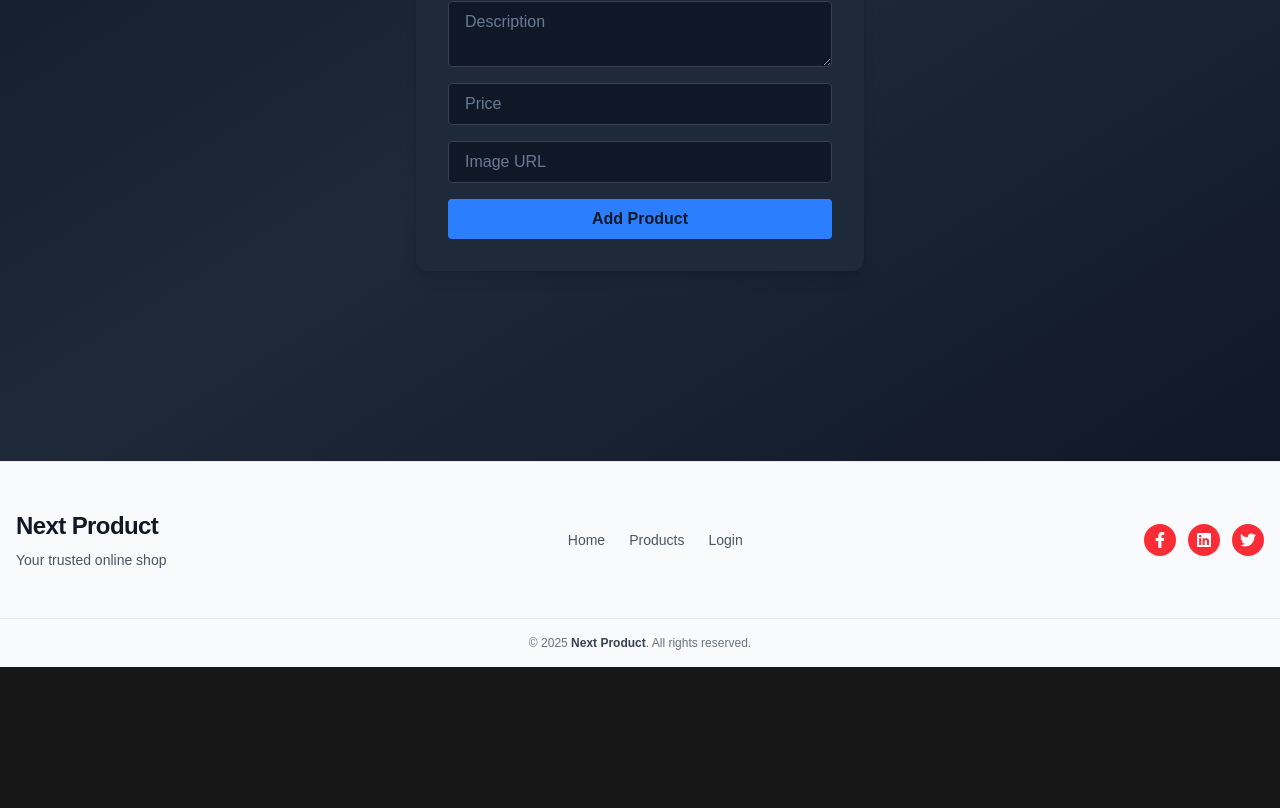
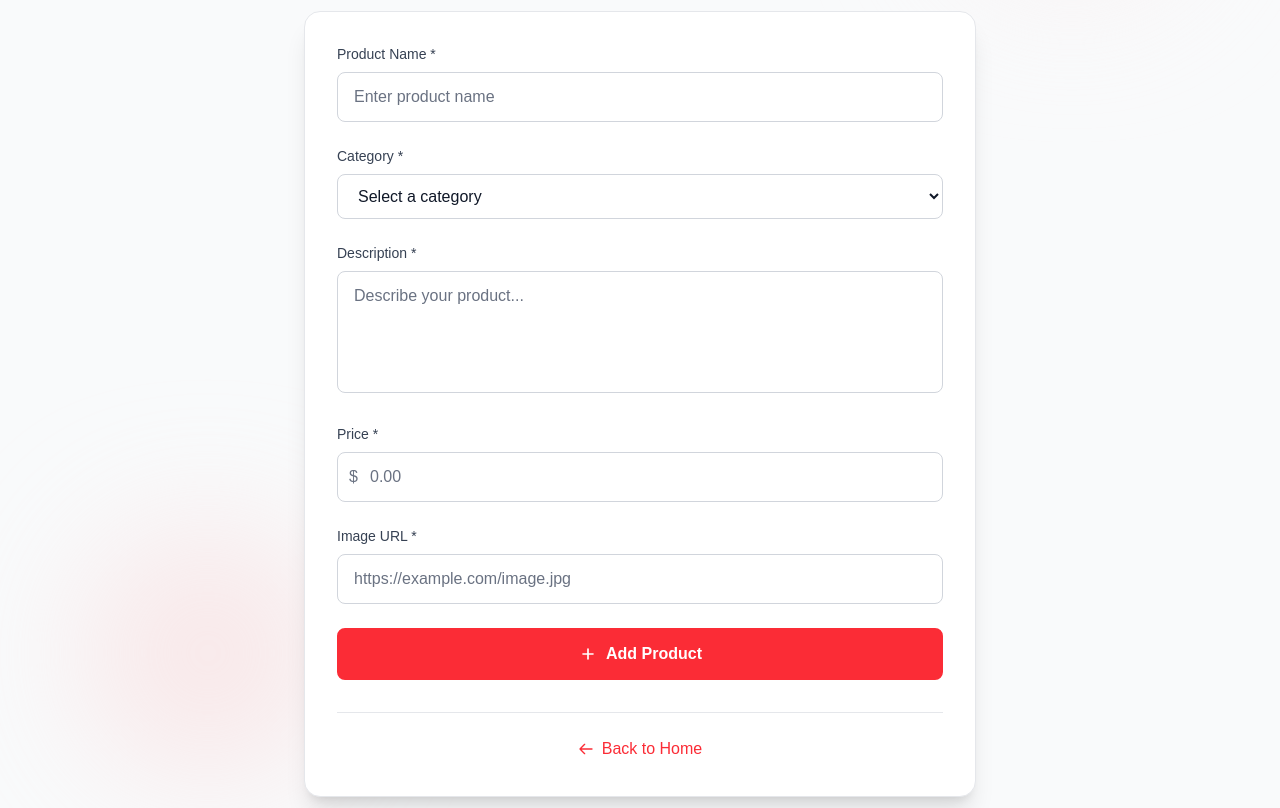
Before and after one commit to omarfaruk-dev/nextjs-app, a Next.js app: page /dashboard/add-product in a window 1280 px wide. Shown: the part 412-1220 px from the top of the page. Before the commit the page ends 1079 px from the top, so only its background shows below. Built offline with nearby package versions, Linux system fonts and the light colour scheme; no server answers; sample sign-in values are in the browser's storage.

Commit message:
add product page modified

```diff
--- a/src/app/dashboard/add-product/page.jsx
+++ b/src/app/dashboard/add-product/page.jsx
@@ -11,7 +11,8 @@ export default function AddProductPage() {
     name: "",
     description: "",
     price: "",
-    image: ""
+    image: "",
+    category: ""
   });
   const [loading, setLoading] = useState(false);
 
@@ -21,7 +22,15 @@ export default function AddProductPage() {
     }
   }, [status, router]);
 
-  if (status === "loading") return <div className="text-center py-12">Loading...</div>;
+  if (status === "loading") return (
+    <div className="min-h-screen bg-white flex items-center justify-center">
+      <div className="text-center">
+        <div className="animate-spin rounded-full h-12 w-12 border-b-2 border-red-500 mx-auto mb-4"></div>
+        <p className="text-gray-600">Loading...</p>
+      </div>
+    </div>
+  );
+
   if (!session) return null;
 
   const handleChange = e => {
@@ -45,7 +54,7 @@ export default function AddProductPage() {
     });
     setLoading(false);
     if (res.ok) {
-      setForm({ name: "", description: "", price: "", image: "" });
+      setForm({ name: "", description: "", price: "", image: "", category: "" });
       toast.success("Product added successfully!");
     } else {
       toast.error("Failed to add product.");
@@ -53,19 +62,164 @@ export default function AddProductPage() {
   };
 
   return (
-    <div className="min-h-screen flex flex-col items-center justify-center bg-gradient-to-br from-gray-900 via-gray-800 to-gray-900 text-blue-300 px-4">
-      <Toaster position="top-center" />
-      <div className="bg-gray-800 rounded-xl shadow-lg p-8 w-full max-w-md flex flex-col items-center">
-        <h1 className="text-3xl font-extrabold mb-6 text-blue-300">Add Product</h1>
-        <form className="w-full flex flex-col gap-4" onSubmit={handleSubmit}>
-          <input name="name" value={form.name} onChange={handleChange} placeholder="Product Name" required className="w-full px-4 py-2 rounded bg-gray-900 text-blue-200 border border-gray-700 focus:outline-none focus:ring-2 focus:ring-blue-500" />
-          <textarea name="description" value={form.description} onChange={handleChange} placeholder="Description" required className="w-full px-4 py-2 rounded bg-gray-900 text-blue-200 border border-gray-700 focus:outline-none focus:ring-2 focus:ring-blue-500" />
-          <input type="number" name="price" value={form.price} onChange={handleChange} placeholder="Price" required className="w-full px-4 py-2 rounded bg-gray-900 text-blue-200 border border-gray-700 focus:outline-none focus:ring-2 focus:ring-blue-500" />
-          <input name="image" value={form.image} onChange={handleChange} placeholder="Image URL" required className="w-full px-4 py-2 rounded bg-gray-900 text-blue-200 border border-gray-700 focus:outline-none focus:ring-2 focus:ring-blue-500" />
-          <button type="submit" disabled={loading} className="w-full py-2 rounded bg-blue-500 text-gray-900 font-bold hover:bg-blue-400 transition-colors">
-            {loading ? "Adding..." : "Add Product"}
-          </button>
-        </form>
+    <div className="min-h-screen bg-gray-50 relative overflow-hidden">
+      {/* Background decorative elements */}
+      <div className="absolute inset-0">
+        <div className="absolute top-20 right-20 w-64 h-64 bg-red-50 rounded-full mix-blend-multiply filter blur-3xl opacity-60"></div>
+        <div className="absolute bottom-20 left-20 w-64 h-64 bg-red-100 rounded-full mix-blend-multiply filter blur-3xl opacity-60"></div>
+      </div>
+
+      <div className="relative z-10 flex flex-col items-center justify-center min-h-screen px-4 py-16">
+        <Toaster position="top-center" />
+
+        {/* Page Header */}
+        <div className="text-center mb-12">
+          <div className="inline-flex items-center px-4 py-2 bg-red-50 border border-red-200 rounded-full text-red-600 text-sm font-medium mb-6">
+            <span className="w-2 h-2 bg-red-500 rounded-full mr-2"></span>
+            Dashboard
+          </div>
+          <h1 className="text-4xl lg:text-5xl font-bold text-gray-900 mb-6">
+            Add New
+            <span className="block text-transparent bg-clip-text bg-gradient-to-r from-red-500 to-red-700">
+              Product
+            </span>
+          </h1>
+          <p className="text-xl text-gray-600 max-w-2xl mx-auto">
+            Create and add new products to your store. Fill in the details below to get started.
+          </p>
+        </div>
+
+        {/* Form Container */}
+        <div className="bg-white rounded-2xl shadow-xl border border-gray-200 p-8 w-full max-w-2xl">
+          <form className="w-full space-y-6" onSubmit={handleSubmit}>
+            {/* Product Name */}
+            <div>
+              <label htmlFor="name" className="block text-sm font-medium text-gray-700 mb-2">
+                Product Name *
+              </label>
+              <input
+                id="name"
+                name="name"
+                value={form.name}
+                onChange={handleChange}
+                placeholder="Enter product name"
+                required
+                className="w-full px-4 py-3 rounded-lg border border-gray-300 focus:outline-none focus:ring-2 focus:ring-red-500 focus:border-red-500 text-gray-900 placeholder-gray-500 transition-all duration-200"
+              />
+            </div>
+
+            {/* Category */}
+            <div>
+              <label htmlFor="category" className="block text-sm font-medium text-gray-700 mb-2">
+                Category *
+              </label>
+              <select
+                id="category"
+                name="category"
+                value={form.category}
+                onChange={handleChange}
+                required
+                className="w-full px-4 py-3 rounded-lg border border-gray-300 focus:outline-none focus:ring-2 focus:ring-red-500 focus:border-red-500 text-gray-900 bg-white transition-all duration-200"
+              >
+                <option value="">Select a category</option>
+                <option value="Electronics">Electronics</option>
+                <option value="Sports">Sports</option>
+                <option value="Books">Books</option>
+                <option value="Automotive">Automotive</option>
+                <option value="Toys & Games">Toys & Games</option>
+              </select>
+            </div>
+
+            {/* Description */}
+            <div>
+              <label htmlFor="description" className="block text-sm font-medium text-gray-700 mb-2">
+                Description *
+              </label>
+              <textarea
+                id="description"
+                name="description"
+                value={form.description}
+                onChange={handleChange}
+                placeholder="Describe your product..."
+                required
+                rows={4}
+                className="w-full px-4 py-3 rounded-lg border border-gray-300 focus:outline-none focus:ring-2 focus:ring-red-500 focus:border-red-500 text-gray-900 placeholder-gray-500 resize-none transition-all duration-200"
+              />
+            </div>
+
+            {/* Price */}
+            <div>
+              <label htmlFor="price" className="block text-sm font-medium text-gray-700 mb-2">
+                Price *
+              </label>
+              <div className="relative">
+                <span className="absolute left-3 top-1/2 transform -translate-y-1/2 text-gray-500">$</span>
+                <input
+                  id="price"
+                  type="number"
+                  name="price"
+                  value={form.price}
+                  onChange={handleChange}
+                  placeholder="0.00"
+                  required
+                  min="0"
+                  step="0.01"
+                  className="w-full pl-8 pr-4 py-3 rounded-lg border border-gray-300 focus:outline-none focus:ring-2 focus:ring-red-500 focus:border-red-500 text-gray-900 placeholder-gray-500 transition-all duration-200"
+                />
+              </div>
+            </div>
+
+            {/* Image URL */}
+            <div>
+              <label htmlFor="image" className="block text-sm font-medium text-gray-700 mb-2">
+                Image URL *
+              </label>
+              <input
+                id="image"
+                name="image"
+                value={form.image}
+                onChange={handleChange}
+                placeholder="https://example.com/image.jpg"
+                required
+                className="w-full px-4 py-3 rounded-lg border border-gray-300 focus:outline-none focus:ring-2 focus:ring-red-500 focus:border-red-500 text-gray-900 placeholder-gray-500 transition-all duration-200"
+              />
+            </div>
+
+            {/* Submit Button */}
+            <button
+              type="submit"
+              disabled={loading}
+              className="w-full bg-red-500 border-2 border-red-500 text-white font-semibold py-3 px-6 rounded-lg hover:bg-red-600 hover:border-red-600 transition-all duration-200 focus:outline-none focus:ring-2 focus:ring-red-500 focus:ring-opacity-50 disabled:bg-red-400 disabled:border-red-400 disabled:cursor-not-allowed"
+            >
+              {loading ? (
+                <div className="flex items-center justify-center">
+                  <div className="animate-spin rounded-full h-5 w-5 border-b-2 border-white mr-2"></div>
+                  Adding Product...
+                </div>
+              ) : (
+                <div className="flex items-center justify-center">
+                  <svg className="w-5 h-5 mr-2" fill="none" stroke="currentColor" viewBox="0 0 24 24">
+                    <path strokeLinecap="round" strokeLinejoin="round" strokeWidth={2} d="M12 6v6m0 0v6m0-6h6m-6 0H6" />
+                  </svg>
+                  Add Product
+                </div>
+              )}
+            </button>
+          </form>
+
+          {/* Back to Dashboard */}
+          <div className="text-center mt-8 pt-6 border-t border-gray-200">
+            <a
+              href="/"
+              className="inline-flex items-center text-red-500 hover:text-red-600 font-medium transition-colors"
+            >
+              <svg className="w-4 h-4 mr-2" fill="none" stroke="currentColor" viewBox="0 0 24 24">
+                <path strokeLinecap="round" strokeLinejoin="round" strokeWidth={2} d="M10 19l-7-7m0 0l7-7m-7 7h18" />
+              </svg>
+              Back to Home
+            </a>
+          </div>
+        </div>
       </div>
     </div>
   );
```
